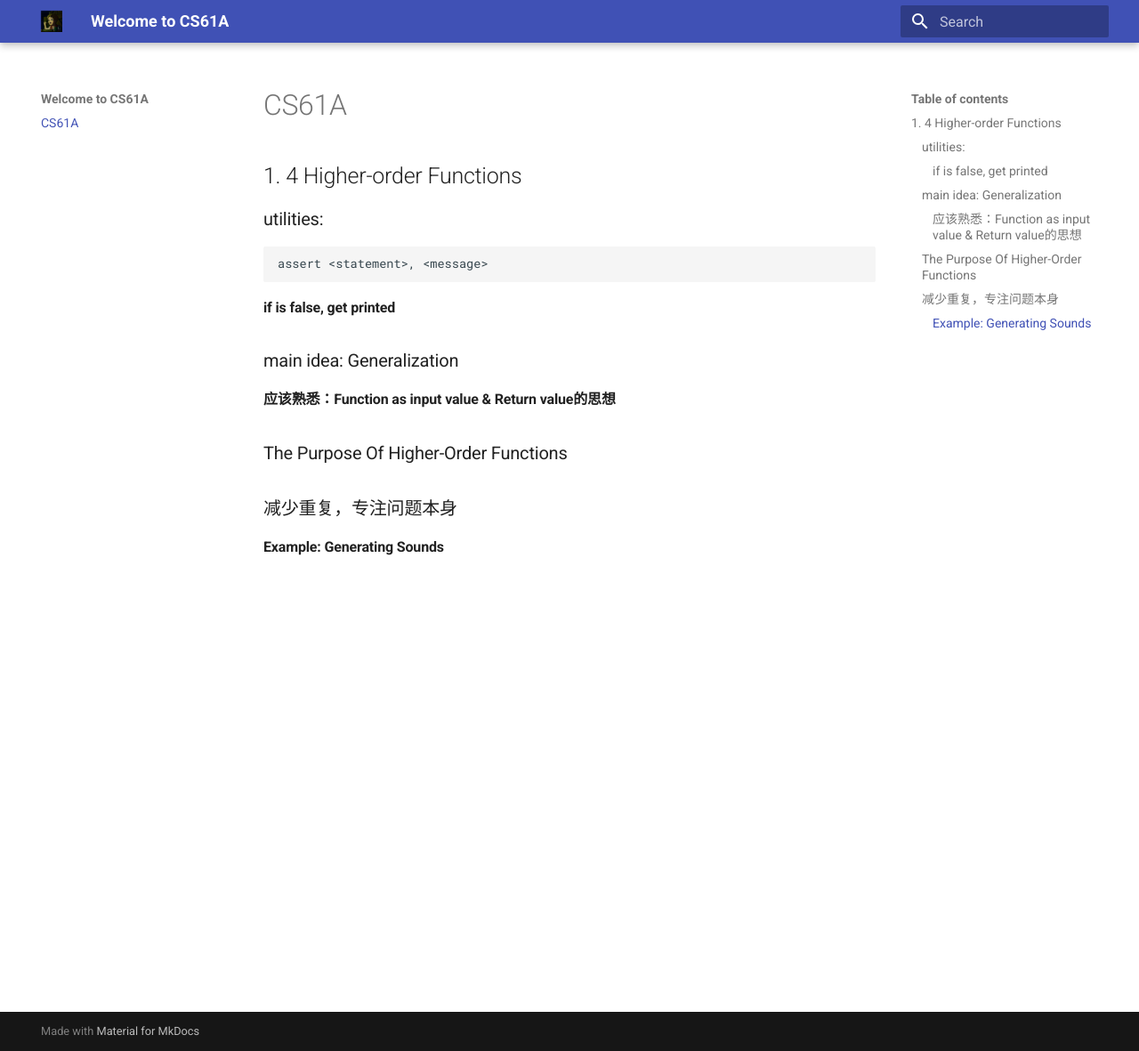
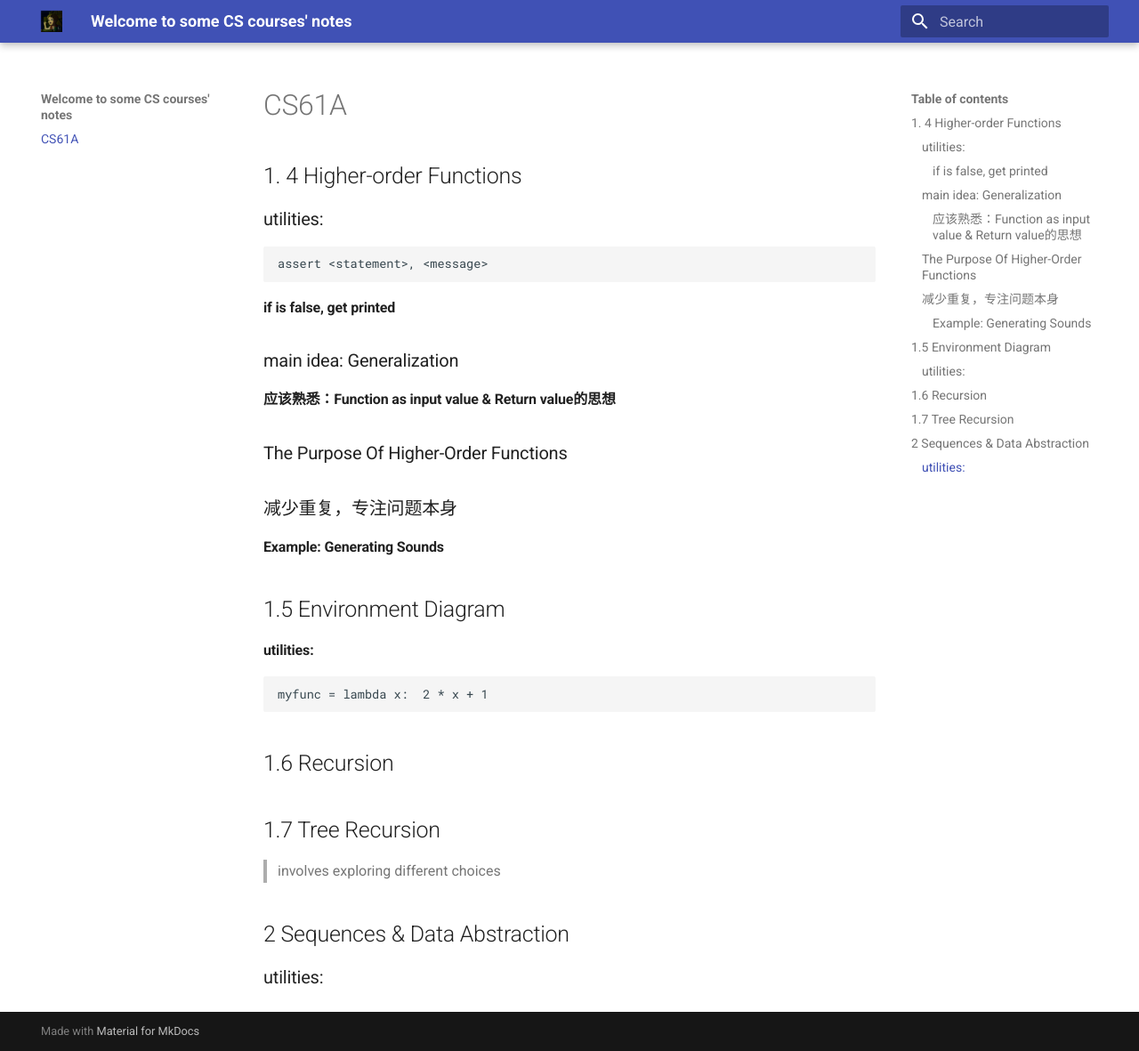
Before and after one commit to aMaverickid/MyCs61a, an MkDocs documentation site: the page built from docs/CS61A/index.md, in a window 1280 px wide and 1181 px high. Shown: the whole window at 89% size. Built offline with MkDocs 1.6.1 and Material for MkDocs 9.7.7, drawn with Linux system fonts in a browser that asks for light colours.

Commit message:
openning

````diff
--- a/docs/CS61A/index.md
+++ b/docs/CS61A/index.md
@@ -19,3 +19,21 @@ assert <statement>, <message>
 ### 减少重复，专注问题本身
 
 #### Example: Generating Sounds
+
+## 1.5 Environment Diagram
+
+#### **utilities:**
+
+```python
+myfunc = lambda x:	2 * x + 1
+```
+
+## 1.6 Recursion
+
+## 1.7 Tree Recursion
+
+> involves exploring different choices
+
+## 2 Sequences & Data Abstraction
+
+### utilities:
--- a/mkdocs.yml
+++ b/mkdocs.yml
@@ -1,4 +1,4 @@
-site_name: Welcome to CS61A
+site_name: Welcome to some CS courses' notes
 theme:
   name: material
   logo: assets/head.jpg
````
Also changed, not shown: docs/index.md (added, +2 -0 lines).
